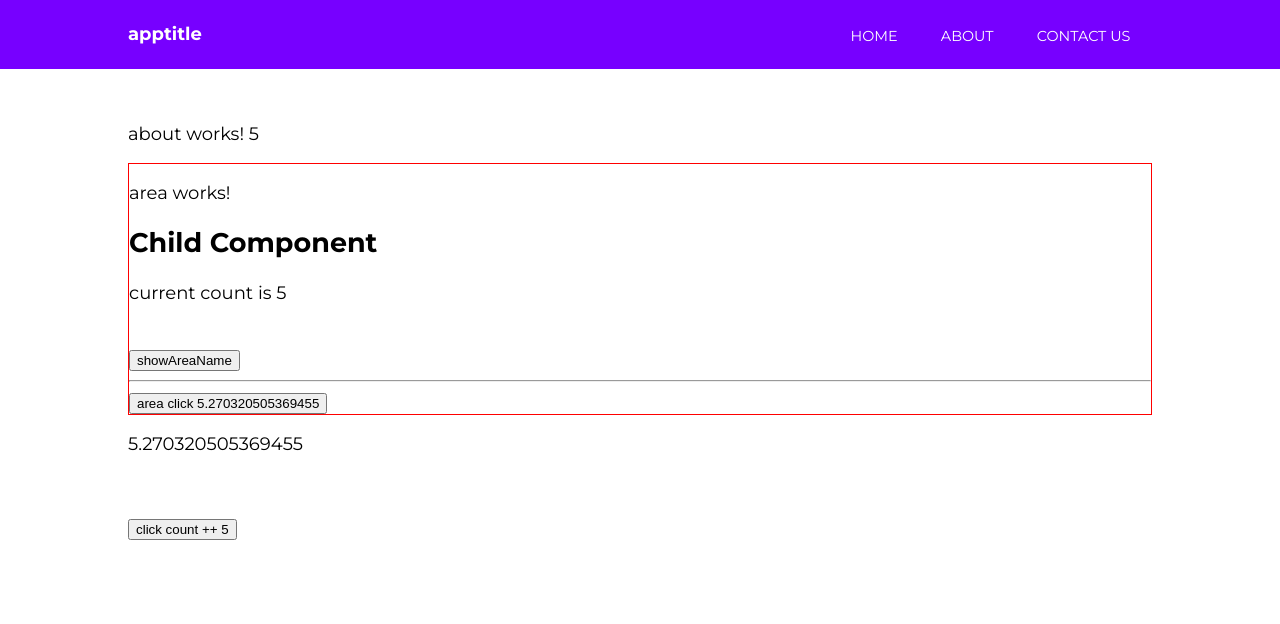
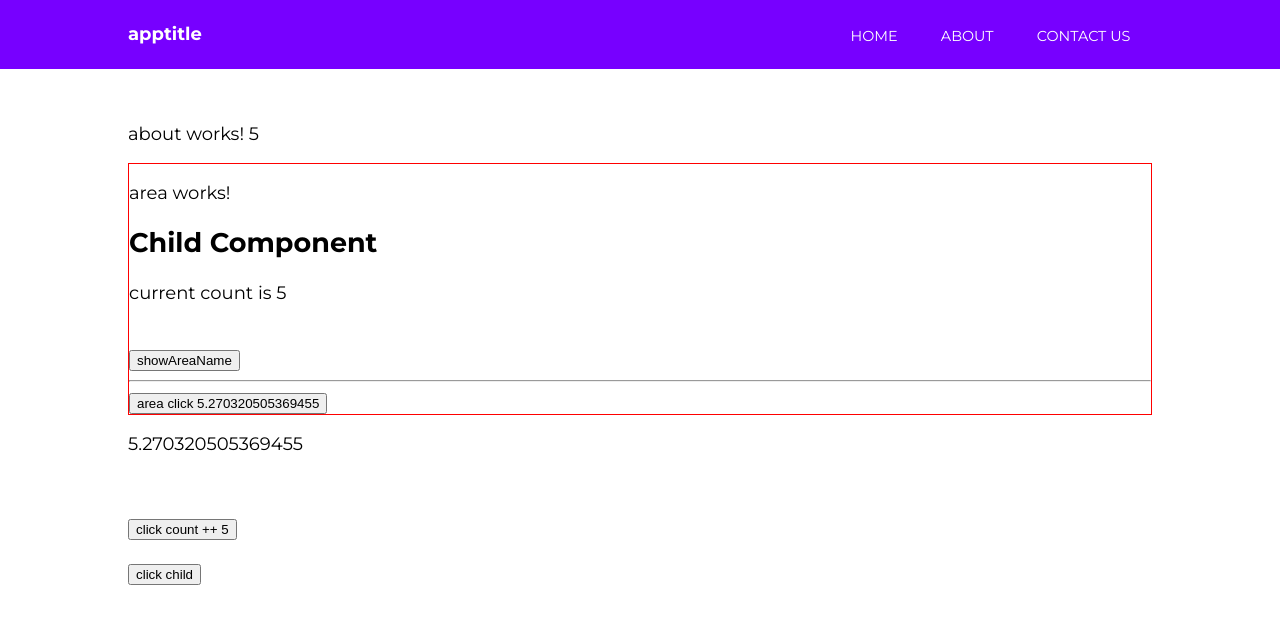
Before and after one commit to code-in-time/angular-7-course, an Angular app: page / in a window 1280 px wide. Shown: the top 624 px of the page. Built offline with nearby package versions, Linux system fonts and the light colour scheme.

Commit message:
in out evenets

```diff
--- a/src/app/about/about.component.html
+++ b/src/app/about/about.component.html
@@ -1,6 +1,7 @@
 <p>about works! {{counter}}</p>
 
 <app-area
+    #child
     [count]=counter
     (areaNameEmit)=areaEmitHandler($event)
     (countOfArea)=countOfAreaHandler($event)>
@@ -11,3 +12,6 @@
 <br /><br />
 
 <button (click)=countIt()>click count ++ {{counter}}</button>
+<br>
+<br>
+<button (click)=clickChildHandler()>click child</button>
--- a/src/app/about/about.component.ts
+++ b/src/app/about/about.component.ts
@@ -1,4 +1,5 @@
-import { Component, OnInit } from '@angular/core';
+import { Component, OnInit, ViewChild } from '@angular/core';
+import { AreaComponent } from '../area/area.component';
 
 @Component({
   selector: 'app-about',
@@ -9,10 +10,12 @@ export class AboutComponent implements OnInit {
 
   counter: number = 5
   countOfAreaNumber = 0
+  @ViewChild('child', {static: false}) child: AreaComponent;
 
   constructor() { }
 
   ngOnInit() {
+    console.log(this.child, 'child')
   }
 
   countIt () {
@@ -29,4 +32,8 @@ export class AboutComponent implements OnInit {
     this.countOfAreaNumber = x
   }
 
+  clickChildHandler() {
+    console.log('yyyyyyy')
+  }
+
 }
--- a/src/app/area/area.component.ts
+++ b/src/app/area/area.component.ts
@@ -35,6 +35,7 @@ export class AreaComponent implements OnInit {
   countTheArea() {
     this.myAreaSum = this.count + Math.random()
     this.countOfArea.emit(this.myAreaSum);
+    console.log('child', this)
   }
 
 }
```
